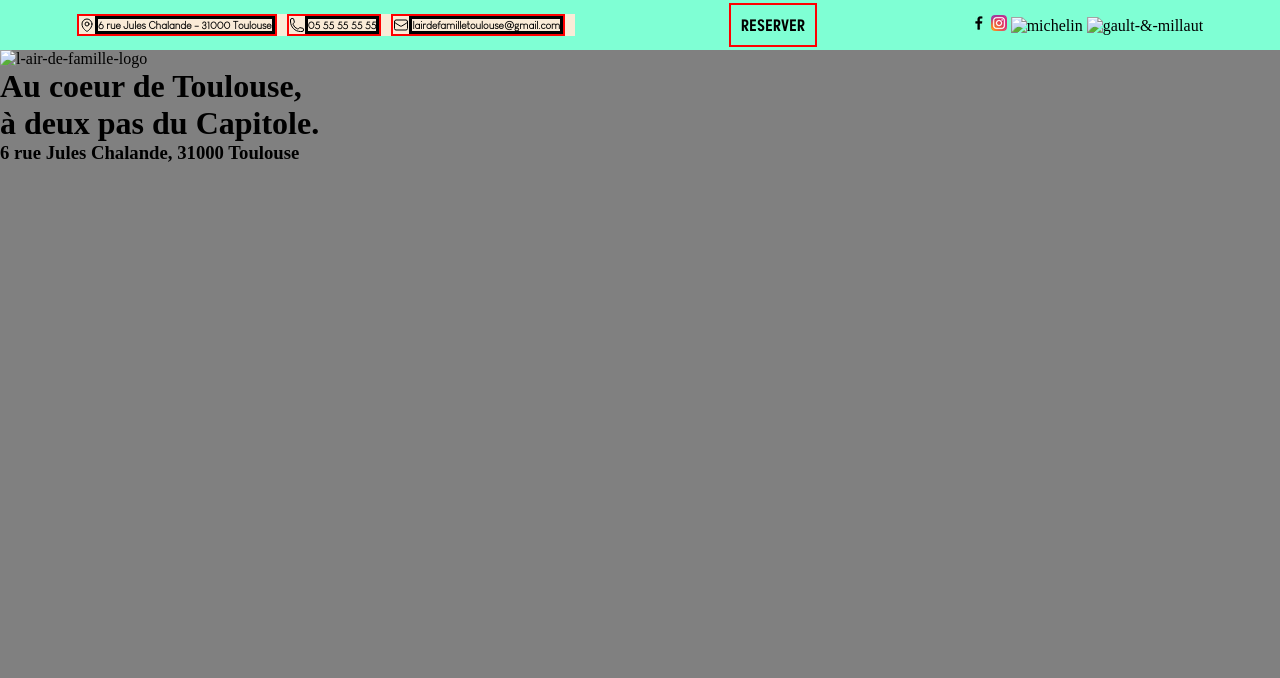
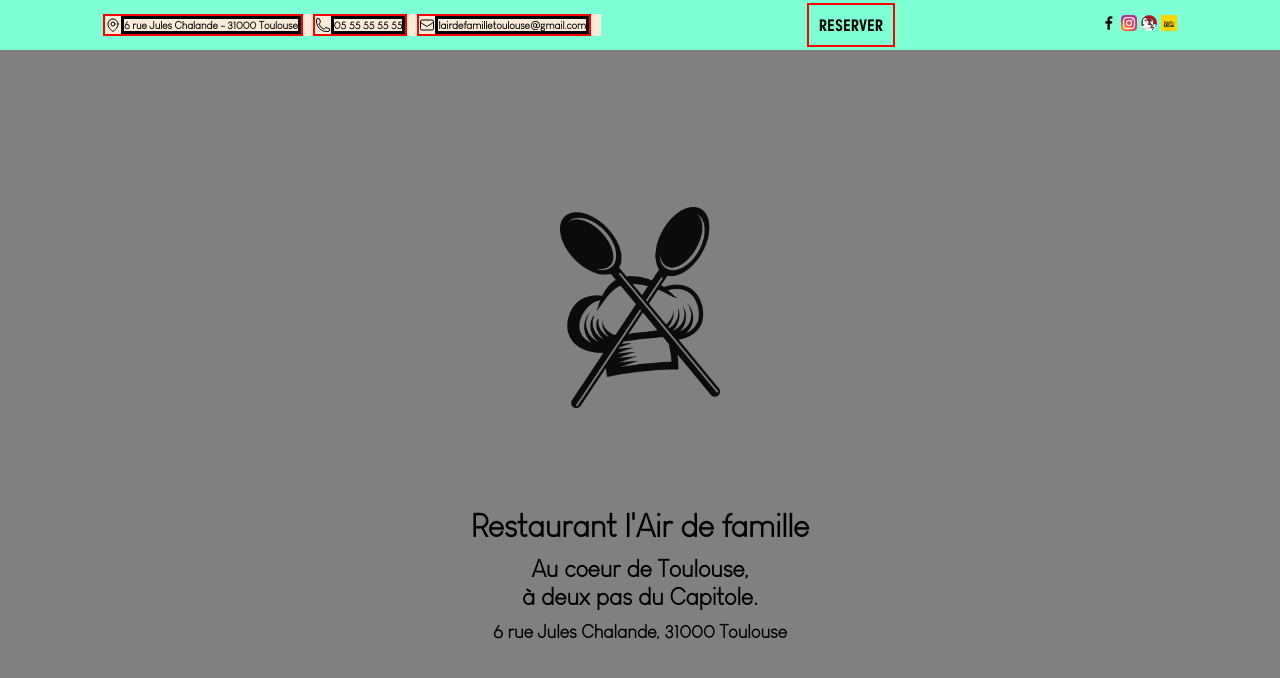
Before and after one commit to juleau14/Website-Restaurant, a website: page src/views/home.html in a window 1280 px wide. Drawn offline with Linux system fonts and the light colour scheme.

Commit message:
adding logo

```diff
--- a/src/static/style_home.css
+++ b/src/static/style_home.css
@@ -71,3 +71,42 @@
     padding: 0 10px;
     font-family: monofonto;
 }
+
+
+.networks-links img {
+    width: 16px;
+    height: 16px;
+}
+
+
+main {
+    display: flex;
+    flex-direction: column;
+    align-items: center;
+    justify-content: center;
+    width: 100%;
+    height: calc(100vh - 50px);
+}
+
+
+.main-logo {
+    width: 20vh;
+    margin-bottom: 50px;
+}
+
+
+.main-text-content {
+    margin-top: 50px;
+    text-align: center;
+    font-family: louis-george-cafe;
+}
+
+
+.main-title {
+    margin-bottom: 10px;
+}
+
+
+.main-description {
+    margin-bottom: 10px;
+}
--- a/src/views/home.html
+++ b/src/views/home.html
@@ -54,8 +54,8 @@
 
 				<a href=""> <img src="/medias/facebook.png" alt="facebook"> </a>
 				<a href=""> <img src="/medias/instagram.png" alt="instagram"> </a>
-				<a href=""> <img src="" alt="michelin"> </a>
-				<a href=""> <img src="" alt="gault-&-millaut"> </a>
+				<a href=""> <img src="/medias/michelin.png" alt="michelin"> </a>
+				<a href=""> <img src="/medias/gault-&-millaut.png" alt="gault-&-millaut"> </a>
 
 			</div>
 
@@ -63,15 +63,12 @@
 
 		<main>
 
-			<img class="main-logo" src="" alt="l-air-de-famille-logo">
-
-			<div class="main-text">
-
-				<h1 class="main-title">Au coeur de Toulouse,<br>à deux pas du Capitole.</h1>
+			<img class="main-logo" src="/medias/main-logo.png" alt="l-air-de-famille-logo">
+			<div class="main-text-content">
+				<h1 class="main-title">Restaurant l'Air de famille</h1>
+				<h2 class="main-description">Au coeur de Toulouse,<br>à deux pas du Capitole.</h2>
 				<h3 class="main-location">6 rue Jules Chalande, 31000 Toulouse</h3>
-
 			</div>
-
 		</main>
 
 	</header>
```
Also changed, not shown: src/static/medias/gault-&-millaut.png (renamed from src/static/medias/logo_g&m.png), src/static/medias/main-logo.png (added), src/static/medias/michelin.png (renamed from src/static/medias/logo_michelin.png).
